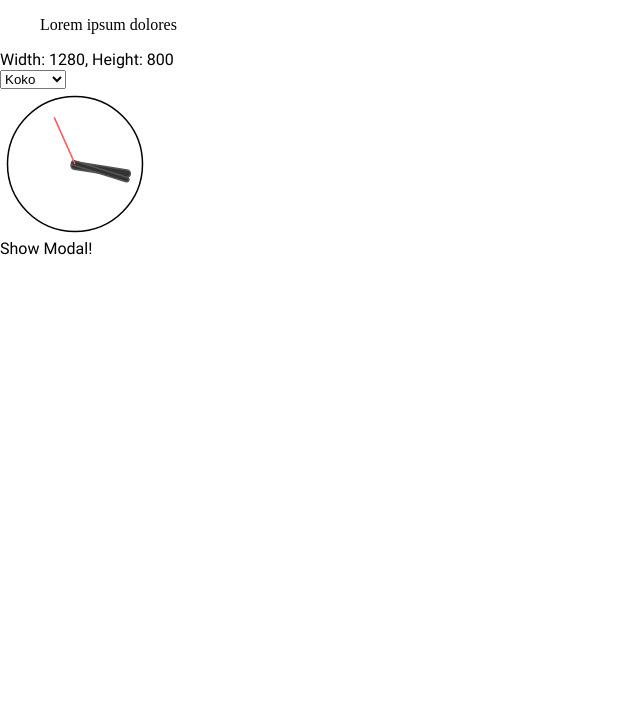
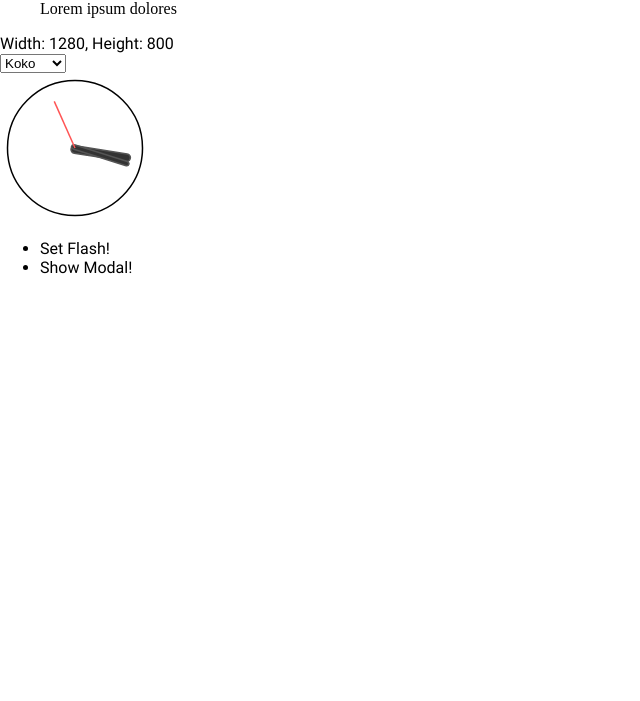
Before and after one commit to kokolegorille/wp5, a React app: page / in a window 1280 px wide. Shown: the part 99-800 px from the top of the page, without its empty margins (0-640 px from the left). Built offline with nearby package versions, Linux system fonts and the light colour scheme; no server answers; a web font is replaced by a local one.

Commit message:
Split custom context into new hooks

```diff
--- a/src/css/styles.scss
+++ b/src/css/styles.scss
@@ -7,7 +7,10 @@ body {
     font-family: roboto;
 }
 
-h1, h2, h3, h4 {
+h1,
+h2,
+h3,
+h4 {
     font-family: oswald;
 }
 blockquote {
@@ -15,7 +18,8 @@ blockquote {
 }
 
 #main {
-    padding-top: 1rem;
+    width: 100vw;
+    height: 100vh;
 }
 
 // Modal
@@ -27,9 +31,10 @@ blockquote {
     align-items: center;
     justify-content: center;
     background: rgba(0,0,0,0.6);
-    width:100%;
-    height:100%;
-    overflow:auto;
+    // background-color: var(--background-color);
+    width: 100%;
+    height: 100%;
+    overflow: auto;
 }
 
 .modal-wrap {
@@ -44,8 +49,8 @@ blockquote {
         right: -12px;
         background: #fff;
         border-radius: 50%;
-      //
           color: #4d4d4d;
+        // color: var(--color);
         position: absolute;
         font-size: 30px;
         line-height: 27px;
--- a/src/index.html
+++ b/src/index.html
@@ -16,6 +16,5 @@
     </head>
     <body>
         <div id="app"></div>
-        <div id="modal-root"></div>
     </body>
 </html>
--- a/src/js/App.js
+++ b/src/js/App.js
@@ -1,23 +1,24 @@
-import React, { useContext } from "react";
+import React from "react";
+
+import useTheme from "./hooks/useTheme";
 
 import Demo from "./views/Demo";
-import { ThemeContext } from "./hooks/useApp";
+
+import Flash from "./components/Flash";
+import ThemeSwitch from "./components/ThemeSwitch";
 
 const App = () => {
-    const { theme, setTheme } = useContext(ThemeContext);
+    const [theme] = useTheme();
 
     return (
-        <div id="main" data-theme={theme}>
-            {
-                theme === "dark" &&
-                <a onClick={() => setTheme("default")}>Switch to Default mode</a>
-            }
-            {
-                theme !== "dark" &&
-                <a onClick={() => setTheme("dark")}>Switch to Dark mode</a>
-            }
-            <Demo />
-        </div>
+        <>
+            <div id="main" data-theme={theme}>
+                <Flash />
+                <ThemeSwitch />
+                <Demo />
+            </div>
+            <div id="modal-root"></div>
+        </>
     )
 }
 
--- a/src/js/components/Clock.js
+++ b/src/js/components/Clock.js
@@ -5,11 +5,20 @@ import React from "react";
 
 import useClock from "../hooks/useClock";
 
-const Clock = ({size = 150}) => {
+const Clock = ({size = 150, theme = "light"}) => {
     const { hrsRotn, minsRotn, secsRotn } = useClock();
+    let fill, stroke;
+
+    if (theme === "dark") {
+        fill = "black";
+        stroke = "white";
+    } else {
+        fill = "white";
+        stroke = "black";
+    }
 
     const wrapStyle = {width: size, height: size};
-    const faceStyle = {strokeWidth: "1px", fill: "white", stroke: "black"};
+    const faceStyle = {strokeWidth: "1px", fill, stroke};
     const handsStyle = {strokeWidth: "1px", fill: "#333", stroke: "#555"};
     const secondsStyle = {strokeWidth: "1px", fill: "#333", stroke: "#f55"};
 
--- /dev/null
+++ b/src/js/components/Flash.js
@@ -0,0 +1,35 @@
+import React, { useEffect } from "react";
+
+import useFlash from "../hooks/useFlash";
+
+const DELAY = 5;
+
+const Flash = () => {
+    const [flash, setFlash] = useFlash();
+
+    useEffect(() => {
+        if (flash) {
+            let timer = setTimeout(() =>
+                setFlash(null), DELAY * 1000
+            );
+            return () => clearTimeout(timer)
+        }
+    }, [flash]);
+
+    if (!flash) { return null };
+    return (
+        <div className="alert" role="alert">
+            {flash}
+            <button
+                onClick={() => setFlash(null)}
+                type="button"
+                className="btn-close"
+                data-bs-dismiss="alert"
+                aria-label="Close">
+                Close
+            </button>
+        </div>
+    )
+}
+
+export default Flash;
--- /dev/null
+++ b/src/js/components/ThemeSwitch.js
@@ -0,0 +1,13 @@
+import React, { useContext } from "react";
+
+import { ThemeContext } from "../hooks/useApp";
+
+const ThemeSwitch = () => {
+    const { theme, setTheme } = useContext(ThemeContext);
+    const nextTheme = theme === "dark" ? "default" : "dark";
+    return (
+        <a onClick={() => setTheme(nextTheme)}>Switch to {nextTheme} mode</a>
+    )
+}
+
+export default ThemeSwitch;
--- a/src/js/hooks/useApp.js
+++ b/src/js/hooks/useApp.js
@@ -2,6 +2,10 @@
 import React, { createContext, useState } from "react";
 
 export const ThemeContext = createContext();
+
+// Separate Flash context into value and setter
+export const FlashContext = createContext();
+export const FlashSetContext = createContext();
 
 export const LanguageContext = createContext();
 
@@ -9,13 +13,21 @@ const AppProvider = ({ children }) => {
     // can be dark, or default
     const [theme, setTheme] = useState("default");
 
+    // Flash message
+    const [flash, setFlash] = useState();
+
+    // Language switcher
     const [lang, setLang] = useState("en");
 
     return (
         <ThemeContext.Provider value={{theme, setTheme}}>
-            <LanguageContext.Provider value={{lang, setLang}}>
-                {children}
-            </LanguageContext.Provider>
+            <FlashContext.Provider value={{flash}}>
+                <FlashSetContext.Provider value={{setFlash}}>
+                    <LanguageContext.Provider value={{lang, setLang}}>
+                        {children}
+                    </LanguageContext.Provider>
+                </FlashSetContext.Provider>
+            </FlashContext.Provider>
         </ThemeContext.Provider>
     )
 }
--- /dev/null
+++ b/src/js/hooks/useFlash.js
@@ -0,0 +1,20 @@
+import { useContext } from "react";
+
+import {
+    FlashContext,
+    FlashSetContext
+} from "./useApp";
+
+// Wrap custom context into a hook
+const useFlash = () => {
+    const { flash } = useContext(FlashContext);
+    const { setFlash } = useContext(FlashSetContext);
+
+    if (!setFlash) {
+        throw new Error("The FlashSetProvider is missing")
+    }
+
+    return [flash, setFlash];
+}
+
+export default useFlash;
--- /dev/null
+++ b/src/js/hooks/useTheme.js
@@ -0,0 +1,16 @@
+import { useContext } from "react";
+
+import { ThemeContext } from "./useApp";
+
+// Wrap custom context into a hook
+const useTheme = () => {
+    const { theme, setTheme } = useContext(ThemeContext);
+
+    if (!setTheme) {
+        throw new Error("The ThemeProvider is missing")
+    }
+
+    return [theme, setTheme];
+}
+
+export default useTheme;
--- a/src/js/views/Demo.js
+++ b/src/js/views/Demo.js
@@ -2,6 +2,8 @@ import React, { useEffect, useState } from "react";
 
 import useWindowSize from "../hooks/useWindowSize";
 import useLocalStorage from "../hooks/useLocalStorage";
+import useTheme from "../hooks/useTheme";
+import useFlash from "../hooks/useFlash";
 
 import Clock from "../components/Clock";
 import Modal from "../components/Modal";
@@ -14,9 +16,12 @@ const Demo = () => {
 
     const [showModal, setShowModal] = useState(null);
 
+    const [theme] = useTheme();
+    const [_, setFlash] = useFlash();
+
     useEffect(() => {
-        Api.signin({ name: "admin", password: "secret" }),
-            Api.signup({ name: "koko", password: "secret", email: "kokolegorille@gmail.com" })
+        Api.signin({ name: "admin", password: "secret" });
+        Api.signup({ name: "koko", password: "secret", email: "kokolegorille@gmail.com" });
     }, []);
 
     return (
@@ -33,9 +38,12 @@ const Demo = () => {
                 <option>Koko</option>
             </select>
 
-            <Clock size={150} />
+            <Clock size={150} theme={theme}/>
 
-            <a onClick={() => setShowModal(true)}>Show Modal!</a>
+            <ul>
+                <li><a onClick={() => setFlash("Koko flash")}>Set Flash!</a></li>
+                <li><a onClick={() => setShowModal(true)}>Show Modal!</a></li>
+            </ul>
 
             {
                 showModal &&
```
Also changed, not shown: src/js/hooks/useLanguage.js (added, +14 -0 lines), src/css/colors.scss (line endings or trailing spaces), src/css/fonts.scss (line endings or trailing spaces). Lines whose indentation alone changed are shown as unchanged.
